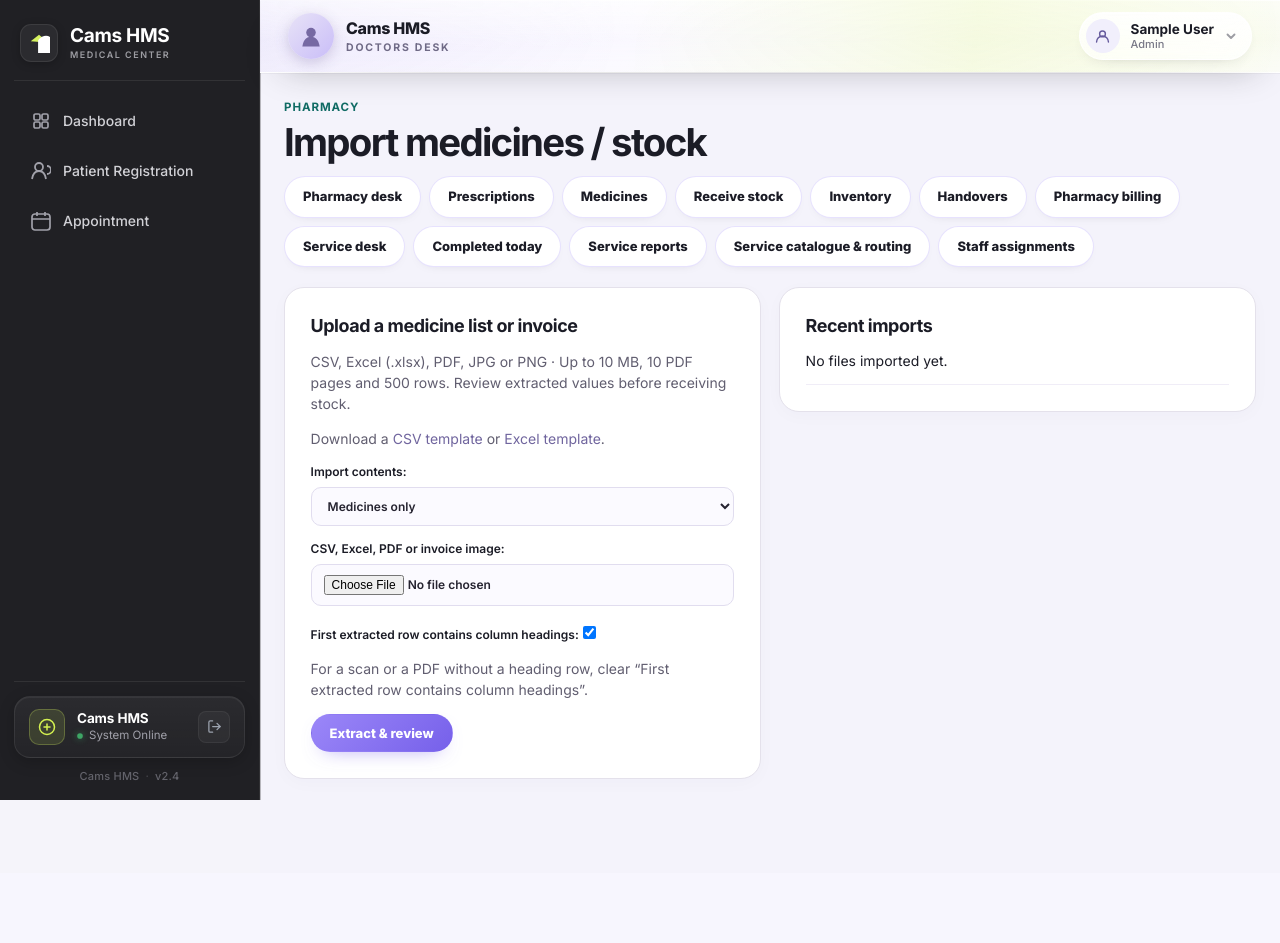
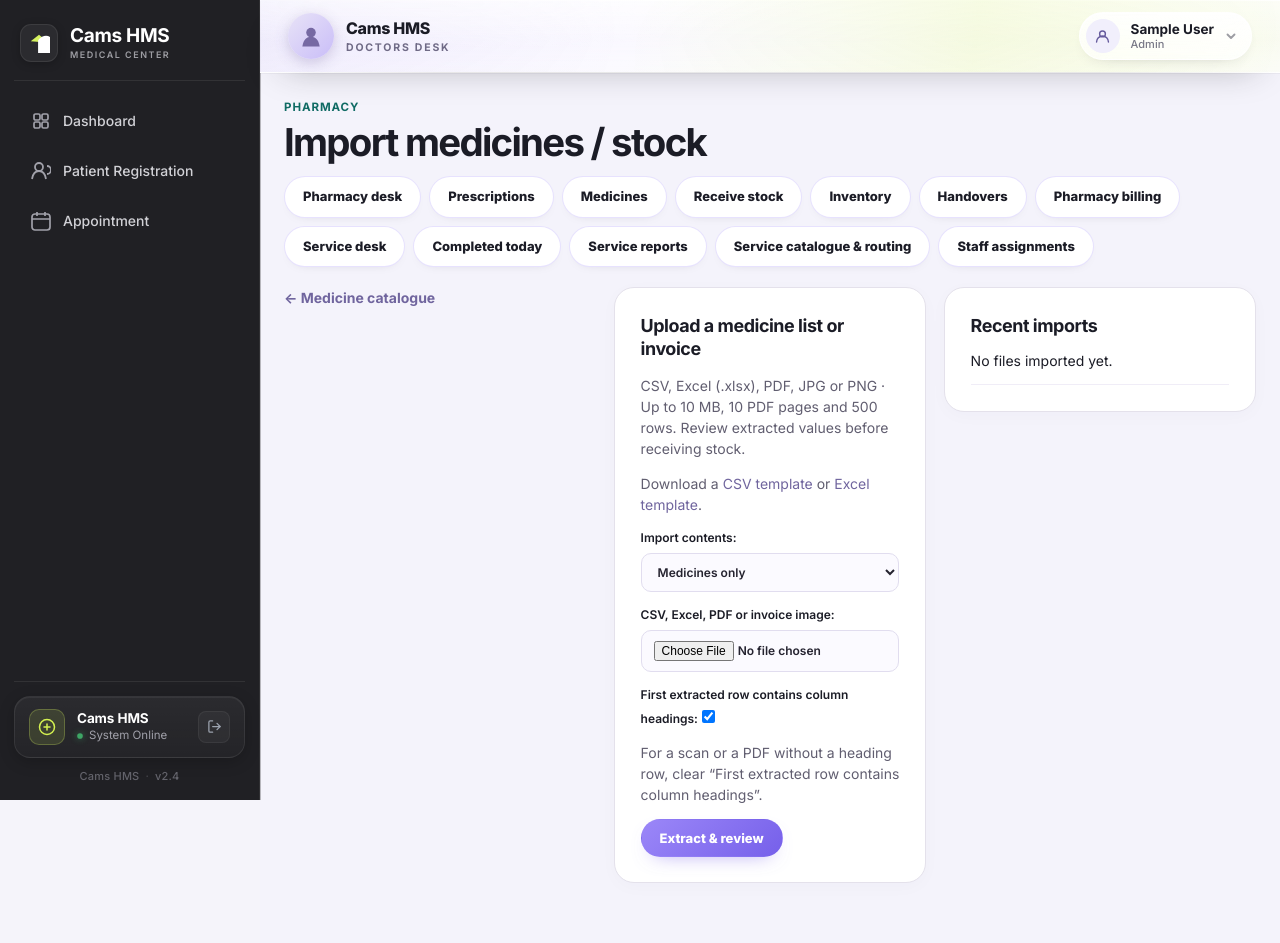
Before and after one commit to wwwmorisfamilybhm-netizen/hms-trial, a Django app: page /pharmacy/import/ in a window 1280 px wide. Before the commit the page ends 800 px from the top, so only its background shows below. Run offline with Django 5.2, Linux system fonts and the light colour scheme; the visitor is signed in with stand-in values (Sample User, id 1); data that the repository does not hold is empty.

Commit message:
Move pharmacy import entry point into the Medicine catalogue
- Remove the separate 'Import medicines / stock' sidebar item; the import
  stays reachable from the catalogue's header button (and Inventory page)
- Keep 'Medicine catalogue' highlighted through the import flow pages
- Add a '← Medicine catalogue' back link on the import upload page

```diff
--- a/templates/base.html
+++ b/templates/base.html
@@ -300,9 +300,8 @@
         <a href="{% url 'pharmacy_dashboard' %}" class="nav-item {% if request.resolver_match.url_name == 'pharmacy_dashboard' or request.resolver_match.url_name == 'pharmacy_queue' or request.resolver_match.url_name == 'pharmacy_consultation' or request.resolver_match.url_name == 'pharmacy_issue' %}active{% endif %}"><span class="nav-icon" aria-hidden="true">▦</span><span class="nav-label">Dispensing desk</span></a>
         <a href="{% url 'pharmacy_dispense_history' %}" class="nav-item {% if request.resolver_match.url_name == 'pharmacy_dispense_history' %}active{% endif %}"><span class="nav-icon" aria-hidden="true">◷</span><span class="nav-label">Dispensing history</span></a>
         <div class="nav-section-label">Stock</div>
-        <a class="nav-item {% if 'pharmacy_import' in request.resolver_match.url_name %}active{% endif %}" href="{% url 'pharmacy_import' %}"><span class="nav-icon" aria-hidden="true">↑</span><span class="nav-label">Import medicines / stock</span></a>
         <a href="{% url 'pharmacy_stock_report' %}" class="nav-item {% if request.resolver_match.url_name == 'pharmacy_stock_report' %}active{% endif %}"><span class="nav-icon" aria-hidden="true">▤</span><span class="nav-label">Inventory</span></a>
-        <a href="{% url 'medicine_catalogue' %}" class="nav-item {% if request.resolver_match.url_name == 'medicine_catalogue' or request.resolver_match.url_name == 'medicine_edit' %}active{% endif %}"><span class="nav-icon" aria-hidden="true">☷</span><span class="nav-label">Medicine catalogue</span></a>
+        <a href="{% url 'medicine_catalogue' %}" class="nav-item {% if request.resolver_match.url_name == 'medicine_catalogue' or request.resolver_match.url_name == 'medicine_edit' or request.resolver_match.url_name == 'medicine_photo' or request.resolver_match.url_name == 'medicine_photo_preview' or 'pharmacy_import' in request.resolver_match.url_name %}active{% endif %}"><span class="nav-icon" aria-hidden="true">☷</span><span class="nav-label">Medicine catalogue</span></a>
         <a href="{% url 'pharmacy_receive' %}" class="nav-item {% if request.resolver_match.url_name == 'pharmacy_receive' %}active{% endif %}"><span class="nav-icon" aria-hidden="true">＋</span><span class="nav-label">Receive stock</span></a>
         <a href="{% url 'pharmacy_adjust' %}" class="nav-item {% if request.resolver_match.url_name == 'pharmacy_adjust' %}active{% endif %}"><span class="nav-icon" aria-hidden="true">±</span><span class="nav-label">Adjust stock</span></a>
       {% elif request.session.designation == 'opd_assistant' or request.resolver_match.url_name == 'opd_assistant_dashboard' or 'opd' in request.resolver_match.url_name or 'nurse' in request.resolver_match.url_name %}
--- a/templates/core/pharmacy_import_upload.html
+++ b/templates/core/pharmacy_import_upload.html
@@ -1,6 +1,7 @@
 {% extends "core/pharmacy_base.html" %}
 {% block operations_content %}
 <div class="ops-grid">
+<div class="ops-actions ph-back"><a href="{% url 'medicine_catalogue' %}">← Medicine catalogue</a></div>
 <section class="ph-panel"><h2>Upload a medicine list or invoice</h2>
 <p>CSV, Excel (.xlsx), PDF, JPG or PNG · Up to 10 MB, 10 PDF pages and 500 rows. Review extracted values before receiving stock.</p>
 <p>Download a <a href="{% url 'pharmacy_import_template' %}">CSV template</a> or <a href="{% url 'pharmacy_import_template' %}?format=xlsx">Excel template</a>.</p>
```
